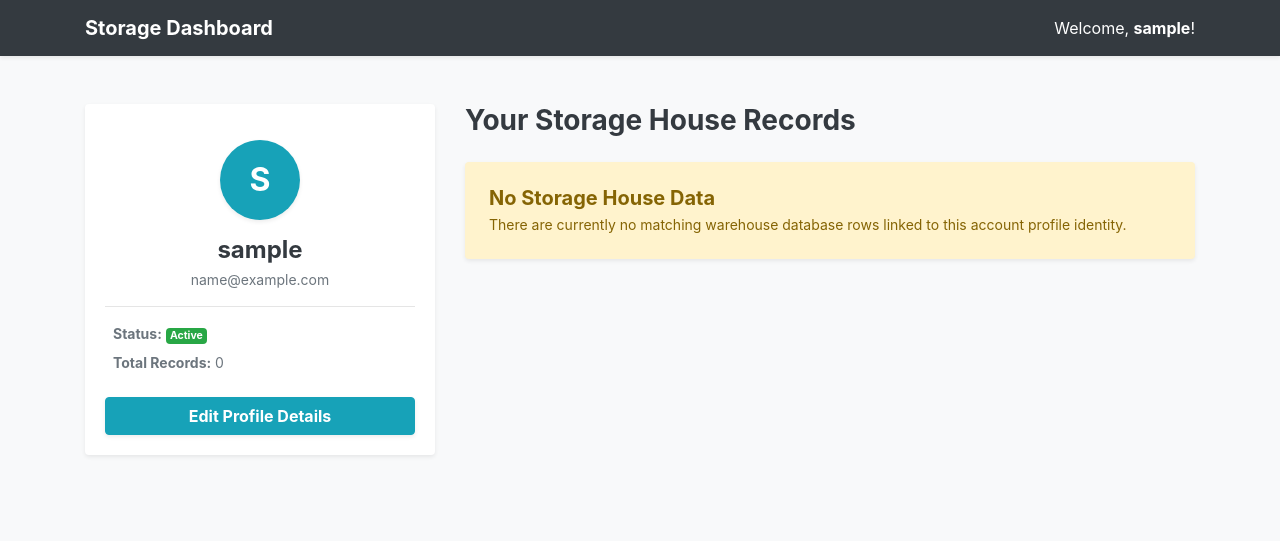
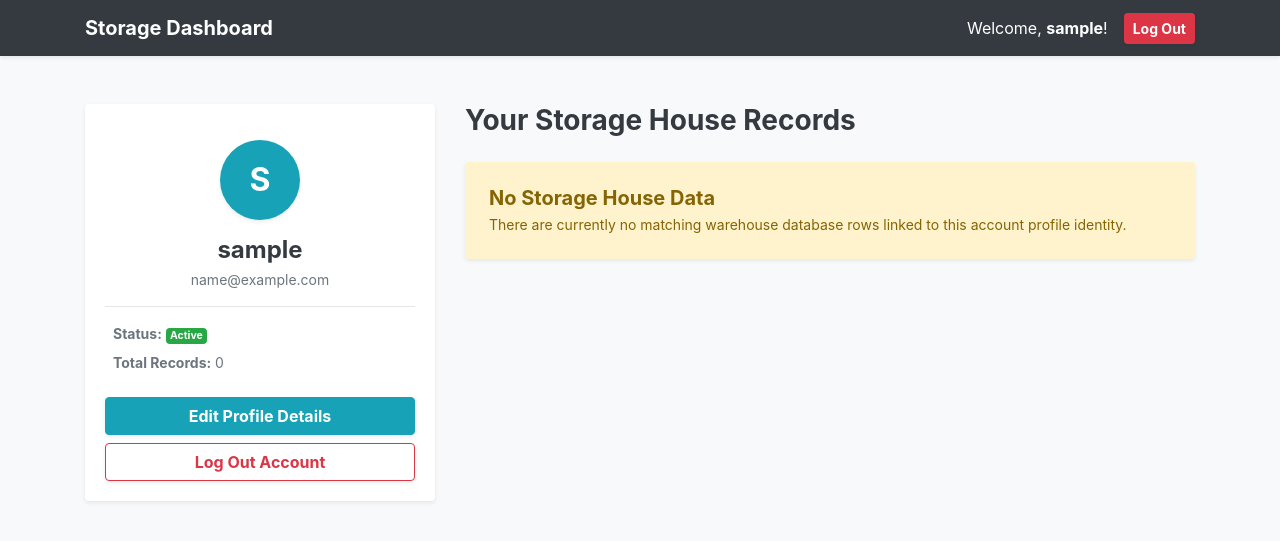
Before and after one commit to prab-hector/PJT_2, a Django app: page /register/profile/ in a window 1280 px wide. Shown: the top 541 px of the page. Run offline with Django 5.2, Linux system fonts and the light colour scheme; the visitor is signed in with stand-in values (Sample User, id 1); data that the repository does not hold is empty.

Commit message:
all html working, all internal connection working

```diff
--- a/rfid_pjt/settings.py
+++ b/rfid_pjt/settings.py
@@ -123,4 +123,8 @@ USE_TZ = True
 STATIC_URL = 'static/'
 CRISPY_ALLOWED_TEMPLATE_PACKS = "bootstrap4"
 CRISPY_TEMPLATE_PACK = "bootstrap4"
-LOGIN_URL = 'login'
+# The URL or URL name where users are directed after logging in
+LOGIN_REDIRECT_URL = 'profile'
+
+# The URL or URL name where users are directed after logging out
+LOGOUT_REDIRECT_URL = 'login'
--- a/users/templates/user/profile.html
+++ b/users/templates/user/profile.html
@@ -11,9 +11,12 @@
     <nav class="navbar navbar-expand-lg navbar-dark bg-dark shadow-sm">
         <div class="container">
             <a class="navbar-brand font-weight-bold" href="#">Storage Dashboard</a>
-            <span class="navbar-text text-white">
-                Welcome, <strong>{{ user.username }}</strong>!
-            </span>
+            <div class="d-flex align-items-center ml-auto">
+                <span class="navbar-text text-white mr-3">
+                    Welcome, <strong>{{ user.username }}</strong>!
+                </span>
+                <a href="{% url 'logout' %}" class="btn btn-sm btn-danger font-weight-bold shadow-sm">Log Out</a>
+            </div>
         </div>
     </nav>
 
@@ -35,9 +38,17 @@
                             <p class="mb-2"><strong>Status:</strong> <span class="badge badge-success">Active</span></p>
                             <p class="mb-0"><strong>Total Records:</strong> {{ records.count }}</p>
                         </div>
-                        <a href="{% url 'edit_profile' %}" class="btn btn-info btn-block font-weight-bold shadow-sm">
+
+                        <a href="{% url 'edit_profile' %}" class="btn btn-info btn-block font-weight-bold shadow-sm mb-2">
                             Edit Profile Details
                         </a>
+
+                        <form action="{% url 'logout' %}" method="post" class="w-100 m-0 p-0">
+                            {% csrf_token %}
+                            <button type="submit" class="btn btn-outline-danger btn-block font-weight-bold shadow-sm">
+                                Log Out Account
+                            </button>
+                        </form>
                     </div>
                 </div>
             </div>
--- a/users/views.py
+++ b/users/views.py
@@ -15,6 +15,13 @@ def register(request):
             user = form.save()  # Saves the user to the database
             login(request, user)  # Logs the new user in on the spot
             return redirect('profile')
+    else:
+        # This handles the GET request when a user first visits the page
+        form = UserRegisterForm()
+
+    # This return statement must be outside the if/else conditions
+    return render(request, 'user/register.html', {'form': form})
+
 
 def profile(request):
      user_storage_records = Teammates.objects.filter(author = request.user)
@@ -22,7 +29,7 @@ def profile(request):
      context = {
           'records': user_storage_records
      }
-     return render(request, 'User/profile.html',context)
+     return render(request, 'user/profile.html',context)
 
 @login_required
 def edit_profile(request):
```
